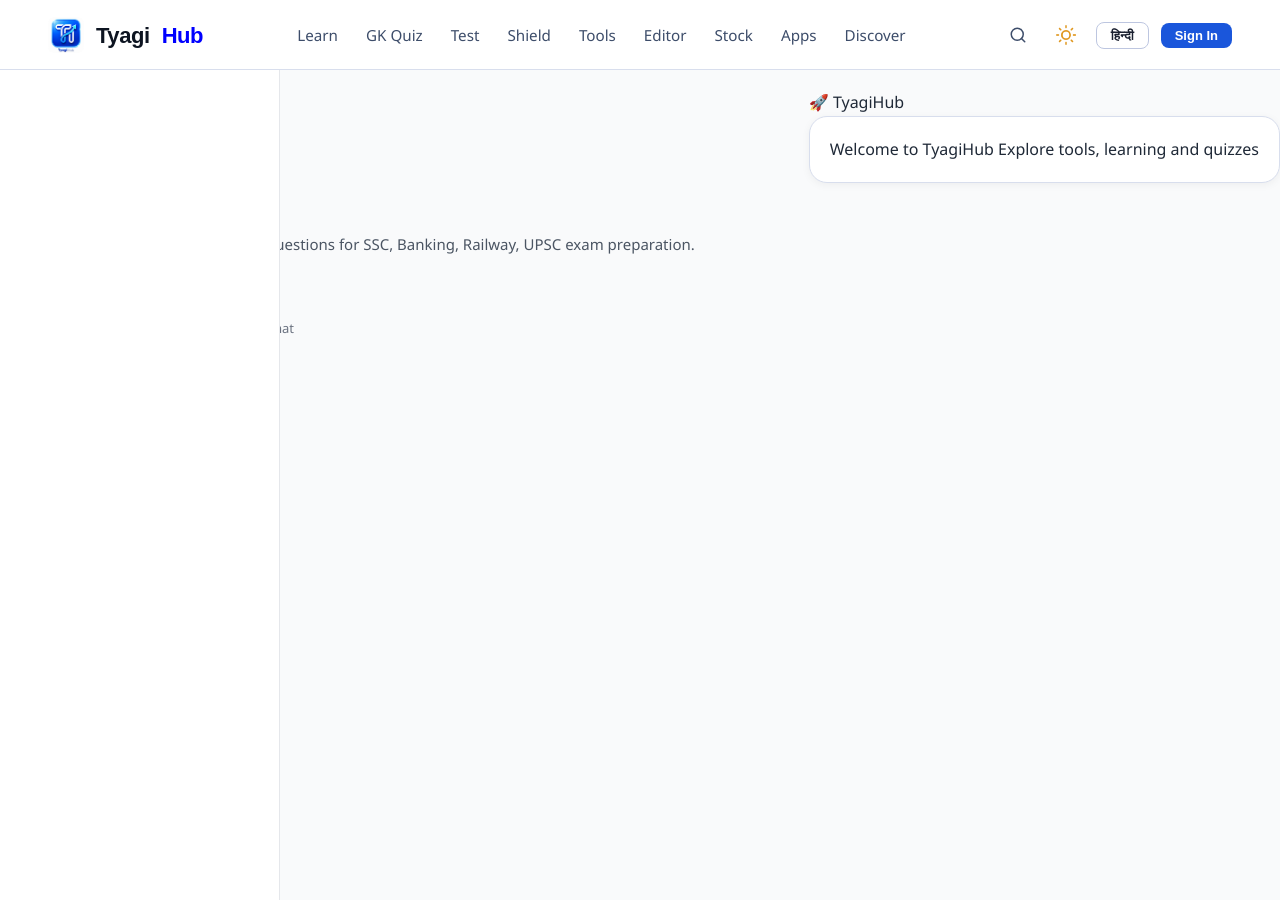
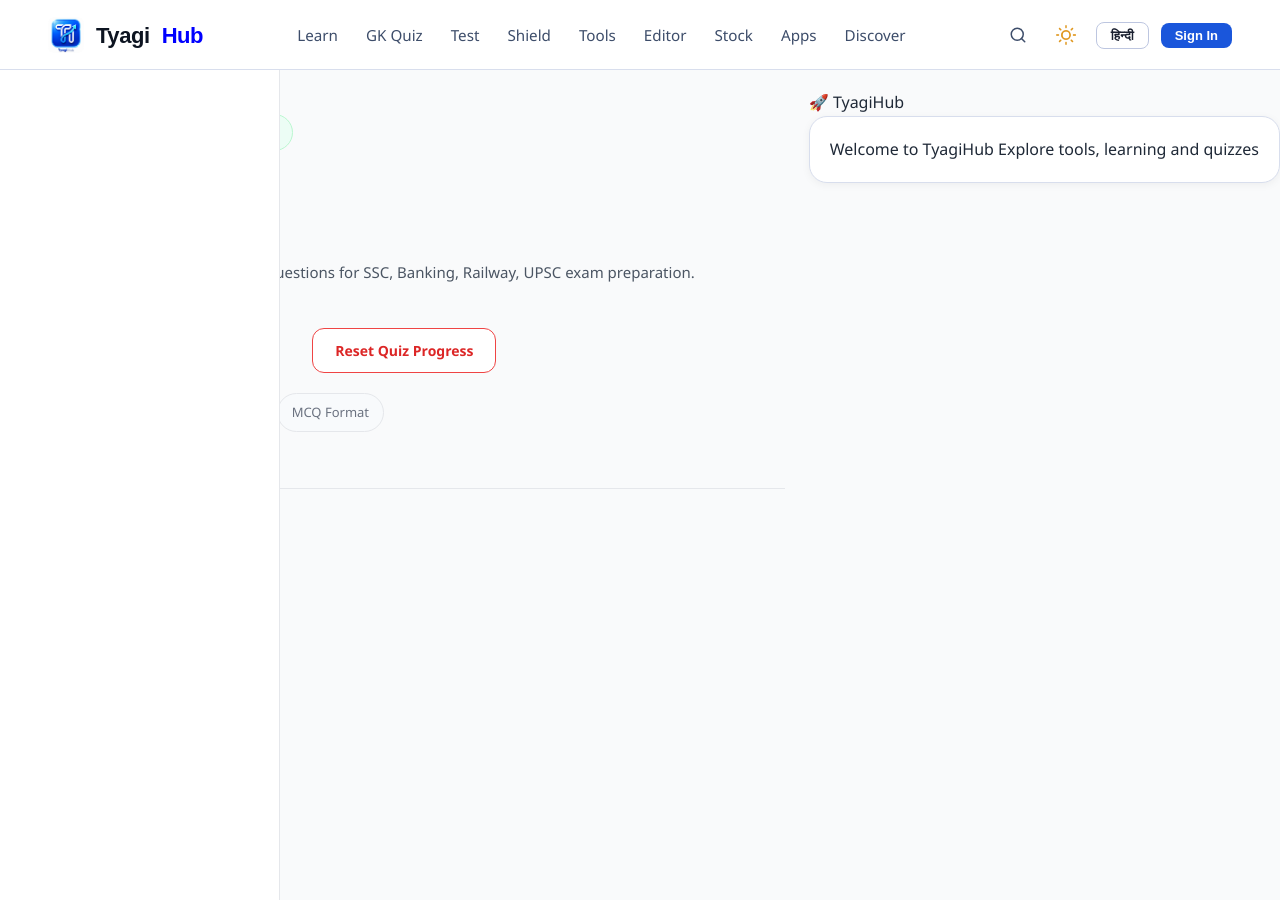
Before and after one commit to HimanshuTyagiJi/TyagiHub, a Jekyll site: the page built from gk-quiz/biology/index.html, in a window 1280 px wide and 900 px high. Built offline with Jekyll 4.4.1, drawn with Linux system fonts in a browser that asks for light colours.

Commit message:
Add styles for quiz page layout and components

```diff
--- a/_sass/_layout.scss
+++ b/_sass/_layout.scss
@@ -917,3 +917,217 @@ max-width:920px;
 width:100%;
 margin:0 auto;
 }
+.quiz-page-header{
+margin-bottom:24px;
+}
+
+.quiz-category-badge{
+display:inline-flex;
+align-items:center;
+gap:8px;
+padding:6px 14px;
+background:#eff6ff;
+border:1px solid #bfdbfe;
+border-radius:999px;
+font-size:12px;
+font-weight:700;
+color:#1d4ed8;
+margin-bottom:12px;
+}
+
+.quiz-page-header h1{
+font-size:32px;
+line-height:1.25;
+font-weight:800;
+color:#111827;
+margin:0 0 10px;
+}
+
+.quiz-description{
+font-size:15px;
+line-height:1.7;
+color:#64748b;
+max-width:800px;
+margin:0;
+}
+
+.quiz-actions{
+display:flex;
+justify-content:center;
+margin:20px 0;
+}
+
+.reset-quiz-btn{
+display:inline-flex;
+align-items:center;
+justify-content:center;
+padding:12px 22px;
+background:#ffffff;
+border:1px solid #ef4444;
+border-radius:12px;
+color:#dc2626;
+font-size:14px;
+font-weight:700;
+cursor:pointer;
+transition:all .2s ease;
+}
+
+.reset-quiz-btn:hover{
+background:#dc2626;
+border-color:#dc2626;
+color:#ffffff;
+transform:translateY(-1px);
+}
+
+.quiz-meta{
+display:flex;
+align-items:center;
+gap:10px;
+flex-wrap:wrap;
+margin-top:16px;
+}
+
+.meta-item{
+display:inline-flex;
+align-items:center;
+justify-content:center;
+gap:6px;
+padding:8px 14px;
+background:#f8fafc;
+border:1px solid #e5e7eb;
+border-radius:999px;
+font-size:13px;
+font-weight:600;
+color:#475569;
+text-decoration:none;
+transition:all .2s ease;
+}
+
+.meta-item:hover{
+background:#ffffff;
+border-color:#cbd5e1;
+}
+
+.quiz-meta a.meta-item{
+margin-left:auto;
+background:#eff6ff;
+border-color:#bfdbfe;
+color:#1d4ed8;
+font-weight:700;
+}
+
+.quiz-meta a.meta-item:hover{
+background:#1d4ed8;
+border-color:#1d4ed8;
+color:#ffffff;
+}
+
+.related-categories{
+margin-top:40px;
+padding-top:24px;
+border-top:1px solid #e5e7eb;
+}
+
+.related-categories h2{
+font-size:18px;
+font-weight:700;
+color:#111827;
+margin-bottom:16px;
+}
+
+.related-categories a{
+display:inline-flex;
+align-items:center;
+padding:8px 16px;
+background:#f8fafc;
+border:1px solid #e5e7eb;
+border-radius:999px;
+font-size:13px;
+font-weight:600;
+color:#475569;
+text-decoration:none;
+transition:all .2s ease;
+}
+
+.related-categories a:hover{
+background:#1d4ed8;
+border-color:#1d4ed8;
+color:#ffffff;
+transform:translateY(-1px);
+}
+
+.breadcrumb{
+display:flex;
+align-items:center;
+flex-wrap:wrap;
+gap:8px;
+margin-bottom:20px;
+}
+
+.breadcrumb a{
+display:inline-flex;
+align-items:center;
+padding:7px 14px;
+background:#eff6ff;
+border:1px solid #bfdbfe;
+border-radius:999px;
+font-size:13px;
+font-weight:600;
+color:#1d4ed8;
+text-decoration:none;
+transition:all .2s ease;
+}
+
+.breadcrumb a:hover{
+background:#1d4ed8;
+border-color:#1d4ed8;
+color:#ffffff;
+}
+
+.breadcrumb .sep{
+color:#94a3b8;
+font-weight:700;
+}
+
+.breadcrumb .current{
+display:inline-flex;
+align-items:center;
+padding:7px 14px;
+background:#ecfdf5;
+border:1px solid #bbf7d0;
+border-radius:999px;
+font-size:13px;
+font-weight:700;
+color:#15803d;
+}
+
+@media(max-width:768px){
+
+.quiz-page-header h1{
+font-size:24px;
+}
+
+.quiz-actions{
+margin:16px 0;
+}
+
+.reset-quiz-btn{
+width:100%;
+max-width:280px;
+}
+
+.quiz-meta{
+justify-content:center;
+}
+
+.quiz-meta a.meta-item{
+width:100%;
+margin-left:0;
+}
+
+.related-categories a{
+width:100%;
+justify-content:center;
+}
+
+}
```
